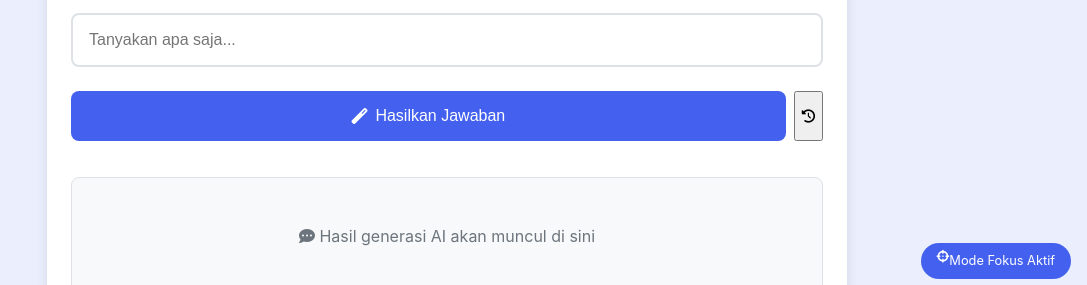
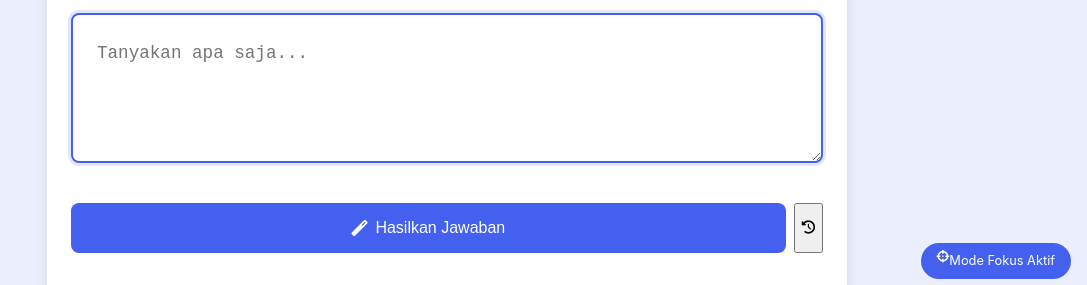
Before and after one commit to ayick13/app, a plain HTML site: page index.html in a window 1280 px wide. Both pictures are taken after a click on the button 1196 px from the left and 36 px from the top of the page. Shown: the part 505-790 px from the top of the page, without its empty margins (193-1280 px from the left). Drawn offline with Linux system fonts and the light colour scheme; no server answers.

Commit message:
Update index.html

```diff
--- a/index.html
+++ b/index.html
@@ -3,13 +3,10 @@
 <head>
     <meta charset="UTF-8">
     <meta name="viewport" content="width=device-width, initial-scale=1.0">
-    	<meta name="description" content="Aplikasi web Generator Teks AI dengan 25+ model canggih. Fitur mode gelap, fokus, riwayat percakapan, dan contoh otomatis untuk membantu berbagai kebutuhan kreatif Anda.">
-    		<!-- Default (Light Mode) -->
-<meta name="theme-color" content="#4361ee" media="(prefers-color-scheme: light)">
-
-<!-- Dark Mode -->
-<meta name="theme-color" content="#121212" media="(prefers-color-scheme: dark)">
     <title>Generator Teks AI</title>
+    <meta name="description" content="Generator Teks AI canggih dengan berbagai model AI. Hasilkan jawaban instan dengan mode fokus untuk konsentrasi maksimal.">
+    <meta name="theme-color" content="#4361ee" media="(prefers-color-scheme: light)">
+    <meta name="theme-color" content="#121212" media="(prefers-color-scheme: dark)">
     <link rel="stylesheet" href="https://cdnjs.cloudflare.com/ajax/libs/font-awesome/6.4.0/css/all.min.css">
     <style>
         :root {
@@ -28,6 +25,7 @@
             --error: #ff3333;
             --warning: #ffcc00;
             --focus-bg: rgba(67, 97, 238, 0.1);
+            --focus-input-height: 150px;
         }
 
         [data-theme="dark"] {
@@ -158,13 +156,30 @@
 
         #prompt {
             width: 100%;
-            padding: 1rem 3rem 1rem 1rem;
+            min-height: 50px;
+            height: auto;
+            padding: 1rem;
             border: 2px solid var(--border);
             border-radius: 8px;
             font-size: 1rem;
-            transition: all 0.2s ease;
+            transition: all 0.3s ease;
             background-color: var(--card-bg);
             color: var(--text-color);
+            resize: none;
+            overflow-y: hidden;
+            line-height: 1.6;
+        }
+
+        body.focus-mode #prompt {
+            min-height: var(--focus-input-height);
+            height: var(--focus-input-height);
+            font-size: 1.1rem;
+            padding: 1.5rem;
+            resize: vertical;
+        }
+
+        body.focus-mode .input-group {
+            margin-bottom: 2rem;
         }
 
         #prompt:focus {
@@ -176,8 +191,7 @@
         .clear-input {
             position: absolute;
             right: 10px;
-            top: 50%;
-            transform: translateY(-50%);
+            top: 10px;
             background: none;
             border: none;
             color: var(--gray);
@@ -454,7 +468,6 @@
             opacity: 1;
         }
 
-        /* History styles */
         .history-container {
             max-height: 200px;
             overflow-y: auto;
@@ -504,7 +517,6 @@
             text-decoration: underline;
         }
 
-        /* Model selector */
         .model-selector {
             margin-bottom: 1rem;
         }
@@ -527,7 +539,6 @@
             gap: 0.5rem;
         }
 
-        /* Status indicator */
         .status-indicator {
             display: flex;
             align-items: center;
@@ -556,7 +567,6 @@
             background-color: var(--error);
         }
 
-        /* Focus mode indicator */
         .focus-indicator {
             position: fixed;
             bottom: 1rem;
@@ -570,7 +580,6 @@
             z-index: 100;
         }
 
-        /* Input validation */
         .input-error {
             color: var(--error);
             font-size: 0.8rem;
@@ -584,7 +593,6 @@
     </style>
 </head>
 <body>
-    <!-- Control buttons -->
     <button class="focus-toggle" id="focusToggle" title="Mode Fokus">
         <i class="fas fa-crosshairs" id="focusIcon"></i>
     </button>
@@ -600,13 +608,11 @@
             <h1><i class="fas fa-robot"></i> Generator Teks AI</h1>
         </div>
 
-        <!-- Status indicator -->
         <div class="status-indicator" id="statusIndicator">
             <div class="status-dot" id="statusDot"></div>
             <span id="statusText">Menyiapkan sistem...</span>
         </div>
 
-        <!-- Model selector -->
         <div class="model-selector">
             <div class="model-selector-header">
                 <div class="model-selector-title">
@@ -618,7 +624,7 @@
         </div>
 
         <div class="input-group">
-            <input type="text" id="prompt" placeholder="Tanyakan apa saja..." autocomplete="off">
+            <textarea id="prompt" placeholder="Tanyakan apa saja..." autocomplete="off" rows="1"></textarea>
             <button class="clear-input" id="clearInput" title="Hapus teks">
                 <i class="fas fa-times"></i>
             </button>
@@ -640,7 +646,6 @@
             </div>
         </div>
 
-        <!-- History container -->
         <div class="history-container" id="historyContainer">
             <div class="history-header">
                 <span>Riwayat Percakapan</span>
@@ -706,6 +711,7 @@
         const focusToggle = document.getElementById('focusToggle');
         const focusIcon = document.getElementById('focusIcon');
         const focusIndicator = document.getElementById('focusIndicator');
+        const promptInput = document.getElementById('prompt');
         let focusMode = localStorage.getItem('focusMode') === 'true';
 
         function applyFocusMode() {
@@ -714,23 +720,32 @@
                 focusIcon.className = 'fas fa-crosshairs';
                 focusIcon.style.transform = 'rotate(0deg)';
                 focusIndicator.style.display = 'flex';
+                promptInput.style.minHeight = '150px';
+                promptInput.style.height = '150px';
+                promptInput.focus();
                 localStorage.setItem('focusMode', true);
             } else {
                 document.body.classList.remove('focus-mode');
                 focusIcon.className = 'fas fa-expand';
                 focusIcon.style.transform = 'rotate(0deg)';
                 focusIndicator.style.display = 'none';
+                promptInput.style.minHeight = '';
+                promptInput.style.height = 'auto';
                 localStorage.setItem('focusMode', false);
             }
+            logToConsole(`Mode fokus ${focusMode ? 'diaktifkan' : 'dinonaktifkan'}`);
         }
 
         focusToggle.addEventListener('click', () => {
             focusMode = !focusMode;
             applyFocusMode();
-            logToConsole(`Mode fokus ${focusMode ? 'diaktifkan' : 'dinonaktifkan'}`);
         });
 
-        applyFocusMode();
+        // Auto-resize textarea
+        promptInput.addEventListener('input', function() {
+            this.style.height = 'auto';
+            this.style.height = (this.scrollHeight) + 'px';
+        });
 
         // Status Indicator
         const statusDot = document.getElementById('statusDot');
@@ -1270,7 +1285,8 @@
 
         // Tekan Enter untuk mengirim
         document.getElementById('prompt').addEventListener('keypress', function(e) {
-            if (e.key === 'Enter') {
+            if (e.key === 'Enter' && !e.shiftKey) {
+                e.preventDefault();
                 generateText();
             }
         });
@@ -1298,13 +1314,6 @@
             updateStatus('error', 'Tidak ada koneksi internet');
             logToConsole('Peringatan: Tidak ada koneksi internet', 'warning');
         });
-
-        const themeColorMeta = document.querySelector('meta[name="theme-color"]');
-if (darkMode) {
-  themeColorMeta.setAttribute('content', '#121212');
-} else {
-  themeColorMeta.setAttribute('content', '#4361ee');
-}
     </script>
 </body>
 </html>
```
